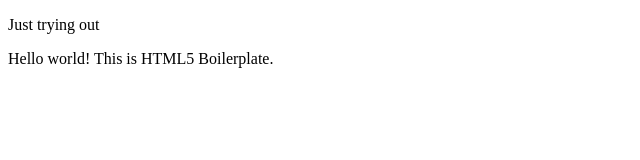
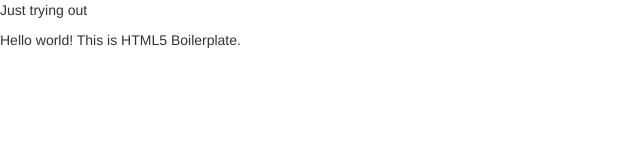
Before and after one commit to BBQsauce913/teamgit-gains, a plain HTML site: page index.html in a window 1280 px wide. Shown: the whole page, without its empty margins (0-640 px from the left). Drawn offline with nearby package versions, Linux system fonts and the light colour scheme; files that its build step writes are made by us from their sources.

Commit message:
lastest html

```diff
--- a/index.html
+++ b/index.html
@@ -10,10 +10,10 @@
 	<title>HOME GAINS</title>
 	<meta name="description" content="">
 	<meta name="viewport" content="width=device-width, initial-scale=1">
-	<!-- SEMANTIC LINK -->
-	<link rel="stylesheet" type="text/css" href="semantic/dist/semantic.min.css">
+	<!-- BOOTSTRAP LINK -->
+	<link rel="stylesheet" href="https://maxcdn.bootstrapcdn.com/bootstrap/3.3.7/css/bootstrap.min.css" integrity="sha384-BVYiiSIFeK1dGmJRAkycuHAHRg32OmUcww7on3RYdg4Va+PmSTsz/K68vbdEjh4u" crossorigin="anonymous">
 	<!-- CSS -->
-	<link rel="stylesheet" href="animate.css">
+	<link rel="stylesheet" href="assets/animate.css">
 	<link rel="stylesheet" type="text/css" href="assets/style.css">
 
 	<meta name="description" content="">
@@ -26,10 +26,9 @@
 	<p>Hello world! This is HTML5 Boilerplate.</p>
 
 	<!-- JQUERY -->
-
-	<script src="semantic/dist/semantic.min.js"></script>
-	<!-- SEMANTIC JS -->
 	<script src="https://code.jquery.com/jquery-3.2.1.min.js" integrity="sha256-hwg4gsxgFZhOsEEamdOYGBf13FyQuiTwlAQgxVSNgt4=" crossorigin="anonymous"></script>
+	<!-- BOOSTRAP JQUERY -->
+	<script src="https://maxcdn.bootstrapcdn.com/bootstrap/3.3.7/js/bootstrap.min.js" integrity="sha384-Tc5IQib027qvyjSMfHjOMaLkfuWVxZxUPnCJA7l2mCWNIpG9mGCD8wGNIcPD7Txa" crossorigin="anonymous"></script>
 
 </body>
 
```
